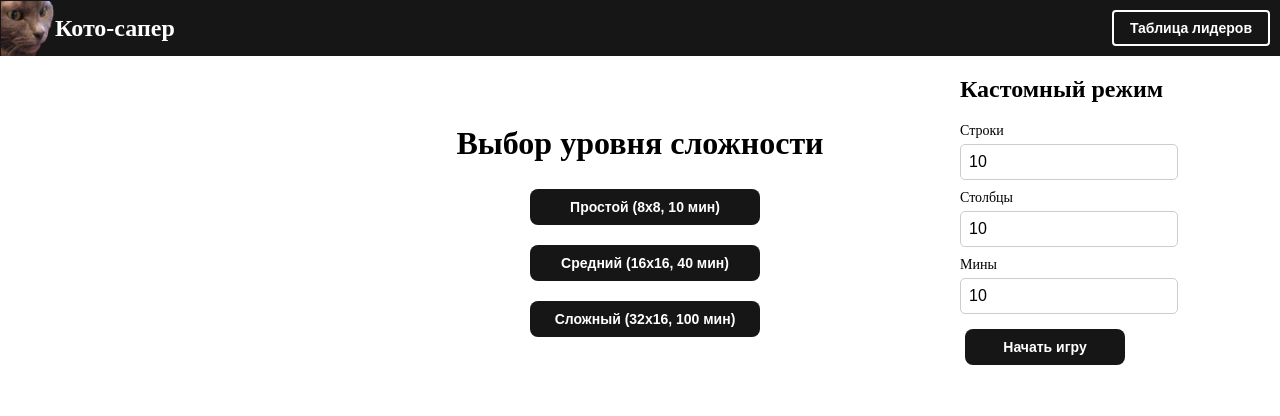
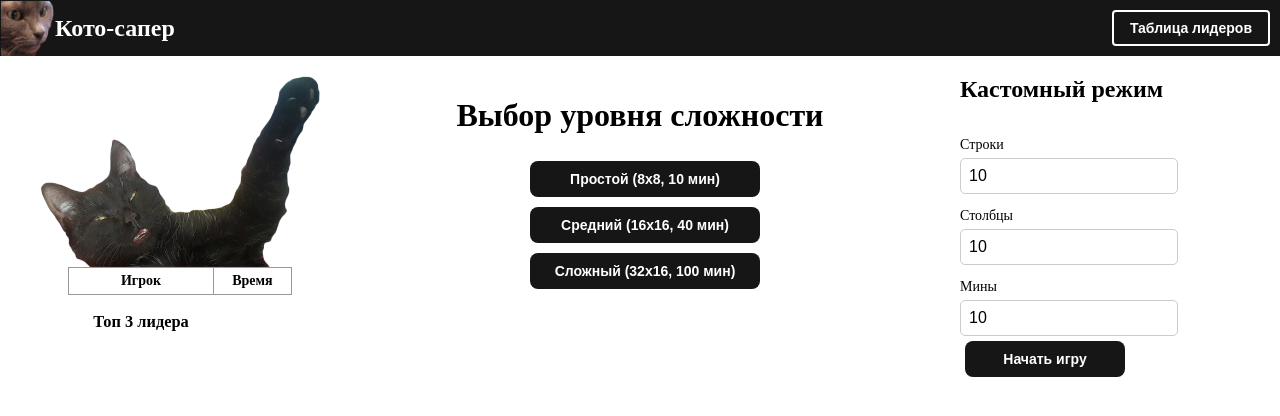
Before and after one commit to liwiggwp/iq-group-minesweeper-game-vue, a Vue app: page / in a window 1280 px wide. Shown: the top 416 px of the page. Built offline with nearby package versions, Linux system fonts and the light colour scheme; the HTML template or start-up script is replaced by a standard one.

Commit message:
add leaderboard top 3 on main page, update styles to scoped, add function format time

```diff
--- a/src/components/GameMineCounter.vue
+++ b/src/components/GameMineCounter.vue
@@ -21,7 +21,7 @@ export default {
 };
 </script>
 
-<style>
+<style scoped>
 .mine-counter {
   display: flex;
   align-items: center;
@@ -32,7 +32,6 @@ export default {
   font-weight: bold;
   border-radius: 10px;
   padding: 10px 20px;
-  margin-right: 20px;
 }
 .mine-icon-container {
   display: flex;
@@ -49,6 +48,8 @@ export default {
   flex-direction: column;
   align-items: center;
   font-size: 20px;
-  margin-bottom: 5px;
+}
+p{
+  margin: 0;
 }
 </style>
--- a/src/components/layout/LayoutContainer.vue
+++ b/src/components/layout/LayoutContainer.vue
@@ -18,7 +18,7 @@
   </div>
 </template>
 
-<style>
+<style scoped>
 .container {
   display: flex;
   flex-direction: column;
@@ -27,11 +27,14 @@
 .top-row {
   display: grid;
   grid-template-columns: 1fr 2fr 1fr;
+  align-items: start;
 }
 .sidebar-left {
   display: flex;
   flex-direction: column;
   align-items: center;
+  margin-left: 40px;
+  max-width: 400px;
 }
 .content {
   display: flex;
@@ -43,9 +46,11 @@
   display: flex;
   flex-direction: column;
   align-items: center;
+  max-width: 400px;
 }
 .board-container {
   display: flex;
   justify-content: center;
+  margin-top: 20px;
 }
 </style>
--- a/src/components/ui/DialogMessage.vue
+++ b/src/components/ui/DialogMessage.vue
@@ -65,7 +65,7 @@ export default {
 };
 </script>
 
-<style>
+<style scoped>
 .dialog-container {
   position: fixed;
   top: 0;
--- /dev/null
+++ b/src/utils/timeFormatter.js
@@ -0,0 +1,5 @@
+export function formatTime(seconds) {
+    const minutes = Math.floor(seconds / 60);
+    const sec = seconds % 60;
+    return `${minutes.toString().padStart(2, '0')}:${sec.toString().padStart(2, '0')}`;
+  }
--- a/src/view/GameView.vue
+++ b/src/view/GameView.vue
@@ -262,12 +262,11 @@ export default {
 };
 </script>
 
-<style>
+<style scoped>
 .board {
   display: grid;
   gap: 1px;
   justify-content: center;
-  margin-top: 20px;
 }
 .row {
   display: flex;
--- a/src/view/LeaderboardView.vue
+++ b/src/view/LeaderboardView.vue
@@ -48,7 +48,7 @@ export default {
 };
 </script>
 
-<style>
+<style scoped>
 .leaderboard {
   max-width: 400px;
   margin: auto;
--- a/src/view/SettingsView.vue
+++ b/src/view/SettingsView.vue
@@ -1,6 +1,23 @@
 <template>
   <LayoutContainer>
-    <template #sidebar-left> </template>
+    <template #sidebar-left>
+      <img src="@/assets/main.png" class="main-image" />
+      <table>
+        <thead>
+          <tr>
+            <th>Игрок</th>
+            <th>Время</th>
+          </tr>
+        </thead>
+        <tbody>
+          <tr v-for="(leader, index) in leaders" :key="index">
+            <td>{{ leader.player }}</td>
+            <td>{{ formatTime(leader.time) }}</td>
+          </tr>
+          <h3>Топ 3 лидера</h3>
+        </tbody>
+      </table>
+    </template>
 
     <template #default>
       <h1>Выбор уровня сложности</h1>
@@ -23,6 +40,7 @@
         @close="dialogVisible = false"
       />
     </template>
+
     <template #sidebar-right>
       <h2>Кастомный режим</h2>
       <form @submit.prevent="startCustomGame" class="custom-mode">
@@ -68,6 +86,7 @@
 import CustomButton from "@/components/ui/CustomButton.vue";
 import LayoutContainer from "@/components/layout/LayoutContainer.vue";
 import DialogMessage from "@/components/ui/DialogMessage.vue";
+import { formatTime } from "@/utils/timeFormatter.js";
 
 export default {
   components: {
@@ -82,7 +101,11 @@ export default {
       customMines: 10,
       dialogVisible: false,
       dialogMessage: "",
+      leaders: [],
     };
+  },
+  mounted() {
+    this.leaders = this.$store.getters.TOPLEADERS.slice(0, 3);
   },
   methods: {
     startGame(difficulty) {
@@ -104,29 +127,24 @@ export default {
         },
       });
     },
+    formatTime,
   },
 };
 </script>
 
-<style>
+<style scoped>
 .difficulty {
   display: flex;
   flex-direction: column;
-  align-items: flex-start;
-  justify-content: flex-start;
-  gap: 10px;
 }
 .custom-mode {
   display: flex;
   flex-direction: column;
-  align-items: flex-start;
-  gap: 10px;
   width: 100%;
 }
 .input-group {
   display: flex;
   flex-direction: column;
-  align-items: flex-start;
   width: 100%;
   max-width: 200px;
 }
@@ -136,7 +154,6 @@ input {
   font-size: 16px;
   border: 1px solid #ccc;
   border-radius: 5px;
-  margin-top: 5px;
 }
 h2 {
   align-self: flex-start;
@@ -147,4 +164,24 @@ p {
   font-size: 14px;
   margin-bottom: 5px;
 }
+.main-image {
+  width: 100%;
+  height: auto;
+  object-fit: cover;
+  margin: 0;
+  padding: 0;
+}
+
+table {
+  width: 80%;
+  border-collapse: collapse;
+  font-size: 14px;
+  text-align: center;
+}
+
+th,
+td {
+  border: 1px solid #999;
+  padding: 5px;
+}
 </style>
```
Also changed, not shown: src/assets/main.png (added).
